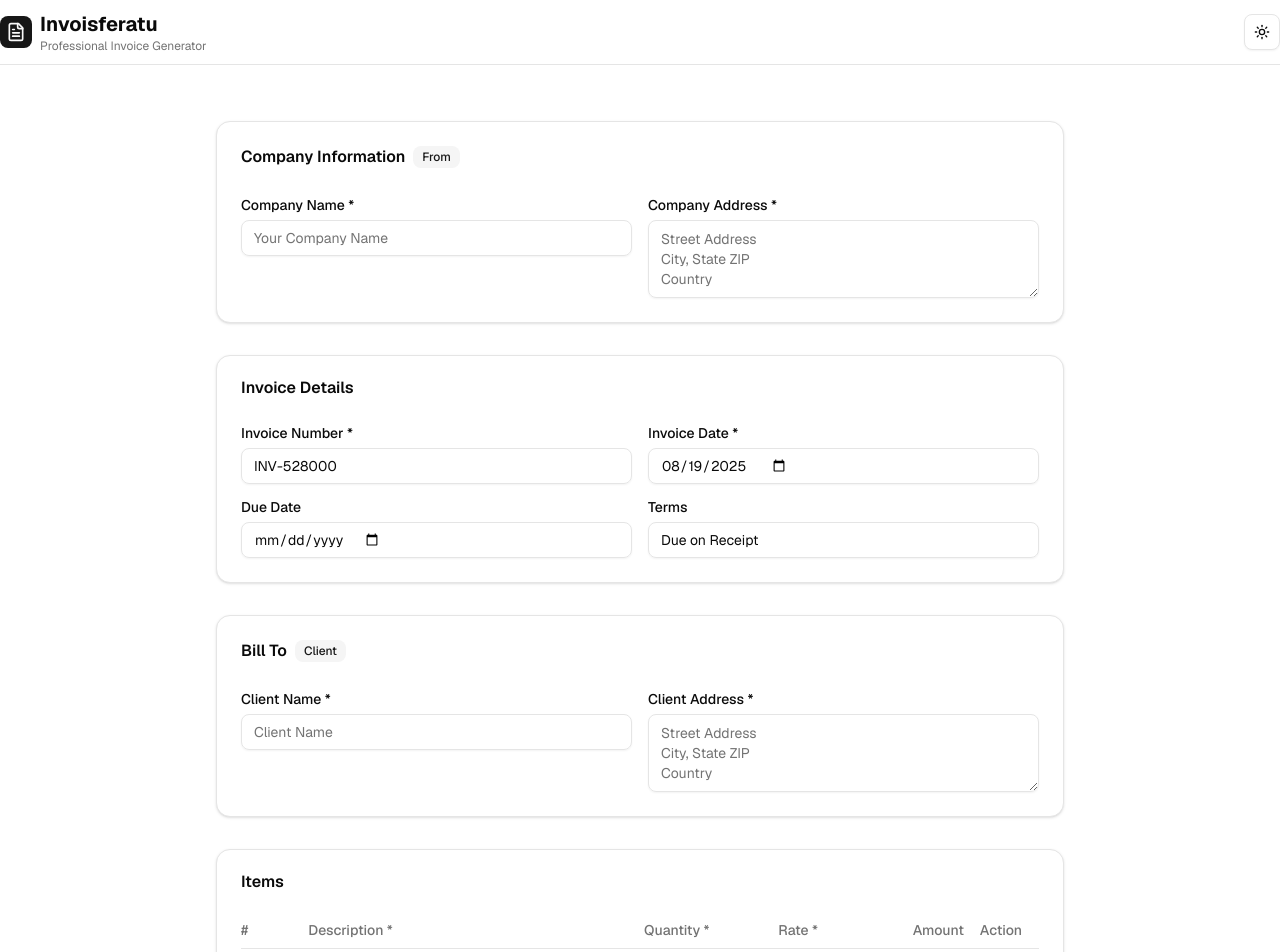
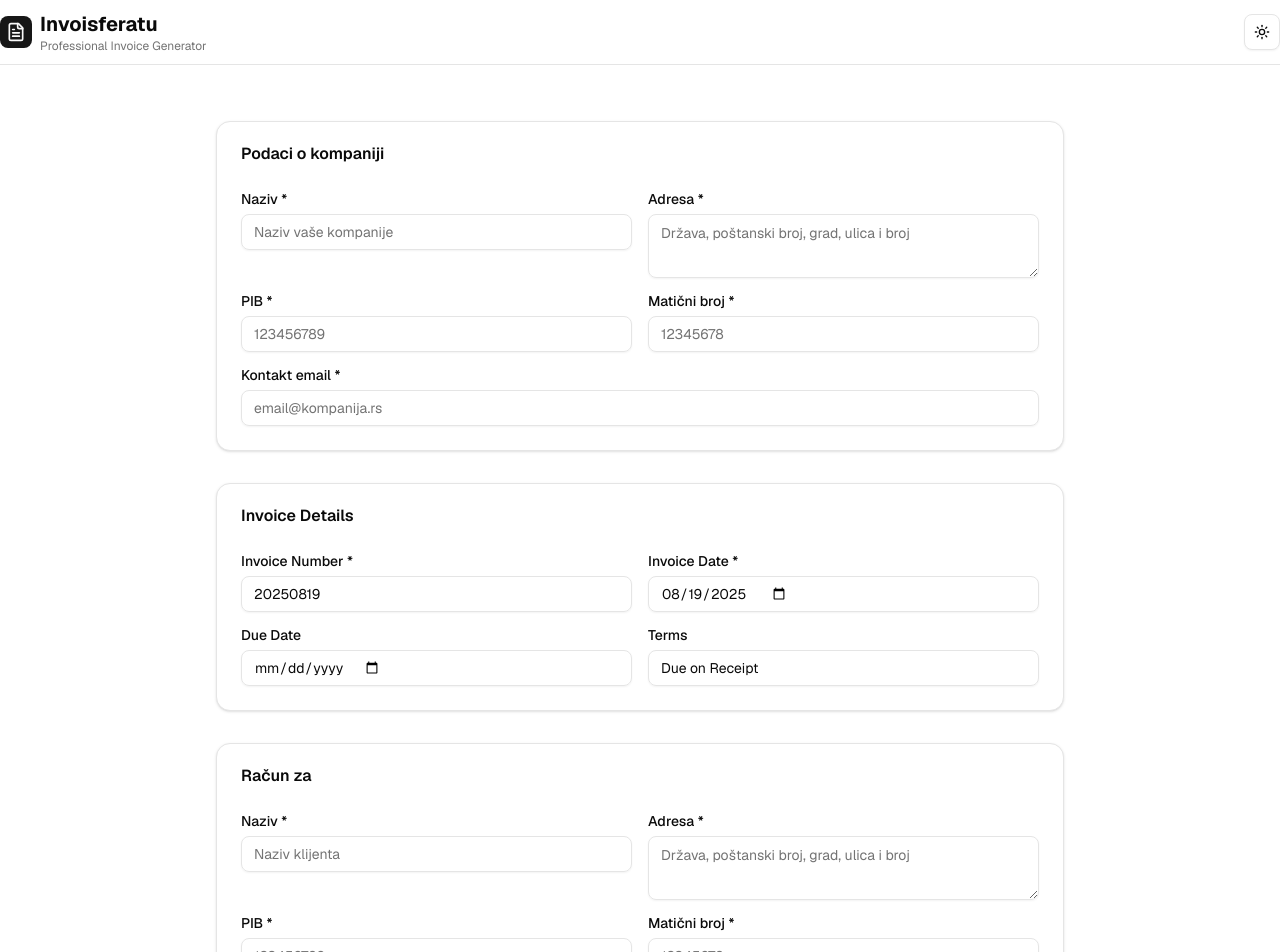
Before and after one commit to nobradov1c/invoisferatu, a Next.js app: page / in a window 1280 px wide. Shown: the top 952 px of the page. Built offline with nearby package versions, Linux system fonts and the light colour scheme.

Commit message:
update form data about the companies

```diff
--- a/app/lib/invoice-schema.ts
+++ b/app/lib/invoice-schema.ts
@@ -7,9 +7,15 @@ export const invoiceItemSchema = z.object({
 });
 
 export const invoiceSchema = z.object({
-  // Company Information
-  companyName: z.string().min(1, "Company name is required"),
-  companyAddress: z.string().min(1, "Company address is required"),
+  // Podaci o kompaniji
+  naziv: z.string().min(1, "Naziv je obavezan"),
+  adresa: z.string().min(1, "Adresa je obavezna"),
+  pib: z.string().min(1, "PIB je obavezan"),
+  maticniBroj: z.string().min(1, "Matični broj je obavezan"),
+  kontaktEmail: z
+    .string()
+    .email("Nije validan email")
+    .min(1, "Email je obavezan"),
 
   // Invoice Details
   invoiceNumber: z.string().min(1, "Invoice number is required"),
@@ -17,9 +23,11 @@ export const invoiceSchema = z.object({
   dueDate: z.string().optional(),
   terms: z.string().optional().default("Due on Receipt"),
 
-  // Client Information
-  clientName: z.string().min(1, "Client name is required"),
-  clientAddress: z.string().min(1, "Client address is required"),
+  // Račun za
+  clientNaziv: z.string().min(1, "Naziv je obavezan"),
+  clientAdresa: z.string().min(1, "Adresa je obavezna"),
+  clientPib: z.string().min(1, "PIB je obavezan"),
+  clientMaticniBroj: z.string().min(1, "Matični broj je obavezan"),
 
   // Items
   items: z.array(invoiceItemSchema).min(1, "At least one item is required"),
--- a/app/lib/pdf-generator.ts
+++ b/app/lib/pdf-generator.ts
@@ -10,16 +10,23 @@ export function generateInvoicePDF(data: InvoiceFormData): void {
   // Company Information (Top Left)
   doc.setFontSize(12);
   doc.setFont("helvetica", "bold");
-  doc.text(data.companyName, 20, 30);
+  doc.text(data.naziv, 20, 30);
 
   doc.setFont("helvetica", "normal");
   doc.setFontSize(10);
-  const companyAddressLines = data.companyAddress.split("\n");
+  const companyAddressLines = data.adresa.split("\n");
   let yPosition = 40;
   companyAddressLines.forEach((line) => {
     doc.text(line, 20, yPosition);
     yPosition += 5;
   });
+
+  // Add PIB, Matični broj, and email
+  doc.text(`PIB: ${data.pib}`, 20, yPosition);
+  yPosition += 5;
+  doc.text(`Matični broj: ${data.maticniBroj}`, 20, yPosition);
+  yPosition += 5;
+  doc.text(`Email: ${data.kontaktEmail}`, 20, yPosition);
 
   // Invoice Title and Number (Top Right)
   doc.setFontSize(20);
@@ -35,19 +42,25 @@ export function generateInvoicePDF(data: InvoiceFormData): void {
   doc.text(`Terms: ${data.terms}`, 150, 70);
 
   // Bill To Section
-  yPosition = 80;
+  yPosition = 95;
   doc.setFont("helvetica", "bold");
-  doc.text("Bill To", 20, yPosition);
+  doc.text("Račun za", 20, yPosition);
 
   doc.setFont("helvetica", "normal");
   yPosition += 10;
-  doc.text(data.clientName, 20, yPosition);
+  doc.text(data.clientNaziv, 20, yPosition);
 
-  const clientAddressLines = data.clientAddress.split("\n");
+  const clientAddressLines = data.clientAdresa.split("\n");
   clientAddressLines.forEach((line) => {
     yPosition += 5;
     doc.text(line, 20, yPosition);
   });
+
+  // Add client PIB and Matični broj
+  yPosition += 5;
+  doc.text(`PIB: ${data.clientPib}`, 20, yPosition);
+  yPosition += 5;
+  doc.text(`Matični broj: ${data.clientMaticniBroj}`, 20, yPosition);
 
   // Calculate totals
   const subtotal = data.items.reduce(
@@ -69,7 +82,7 @@ export function generateInvoicePDF(data: InvoiceFormData): void {
   );
 
   // Items Table
-  yPosition = 120;
+  yPosition = 135;
 
   // Table Headers
   doc.setFont("helvetica", "bold");
--- a/components/forms/invoice-form.tsx
+++ b/components/forms/invoice-form.tsx
@@ -10,28 +10,8 @@ import { Input } from "@/components/ui/input";
 import { Label } from "@/components/ui/label";
 import { Separator } from "@/components/ui/separator";
 import { Textarea } from "@/components/ui/textarea";
+import type { InvoiceFormData } from "../../app/lib/invoice-schema";
 import { generateInvoicePDF } from "../../app/lib/pdf-generator";
-
-interface InvoiceItem {
-  description: string;
-  quantity: number;
-  rate: number;
-}
-
-interface InvoiceFormData {
-  companyName: string;
-  companyAddress: string;
-  invoiceNumber: string;
-  invoiceDate: string;
-  dueDate?: string;
-  terms: string;
-  clientName: string;
-  clientAddress: string;
-  items: InvoiceItem[];
-  taxRate: number;
-  notes?: string;
-  termsAndConditions?: string;
-}
 
 export default function InvoiceForm() {
   const [isGenerating, setIsGenerating] = useState(false);
@@ -46,14 +26,19 @@ export default function InvoiceForm() {
   } = useForm<InvoiceFormData>({
     mode: "onBlur", // Enable validation on blur for better UX
     defaultValues: {
-      companyName: "",
-      companyAddress: "",
-      invoiceNumber: `INV-${String(Date.now()).slice(-6)}`,
+      naziv: "",
+      adresa: "",
+      pib: "",
+      maticniBroj: "",
+      kontaktEmail: "",
+      invoiceNumber: new Date().toISOString().split("T")[0].replace(/-/g, ""),
       invoiceDate: new Date().toISOString().split("T")[0],
       dueDate: "",
       terms: "Due on Receipt",
-      clientName: "",
-      clientAddress: "",
+      clientNaziv: "",
+      clientAdresa: "",
+      clientPib: "",
+      clientMaticniBroj: "",
       items: [{ description: "", quantity: 1, rate: 0 }],
       taxRate: 0,
       notes: "",
@@ -83,17 +68,21 @@ export default function InvoiceForm() {
     const errors: any = {};
 
     // Required field validation
-    if (!data.companyName?.trim())
-      errors.companyName = "Company name is required";
-    if (!data.companyAddress?.trim())
-      errors.companyAddress = "Company address is required";
+    if (!data.naziv?.trim()) errors.naziv = "Naziv je obavezan";
+    if (!data.adresa?.trim()) errors.adresa = "Adresa je obavezna";
+    if (!data.pib?.trim()) errors.pib = "PIB je obavezan";
+    if (!data.maticniBroj?.trim())
+      errors.maticniBroj = "Matični broj je obavezan";
+    if (!data.kontaktEmail?.trim()) errors.kontaktEmail = "Email je obavezan";
     if (!data.invoiceNumber?.trim())
       errors.invoiceNumber = "Invoice number is required";
     if (!data.invoiceDate?.trim())
       errors.invoiceDate = "Invoice date is required";
-    if (!data.clientName?.trim()) errors.clientName = "Client name is required";
-    if (!data.clientAddress?.trim())
-      errors.clientAddress = "Client address is required";
+    if (!data.clientNaziv?.trim()) errors.clientNaziv = "Naziv je obavezan";
+    if (!data.clientAdresa?.trim()) errors.clientAdresa = "Adresa je obavezna";
+    if (!data.clientPib?.trim()) errors.clientPib = "PIB je obavezan";
+    if (!data.clientMaticniBroj?.trim())
+      errors.clientMaticniBroj = "Matični broj je obavezan";
 
     // Items validation
     if (!data.items || data.items.length === 0) {
@@ -176,36 +165,72 @@ export default function InvoiceForm() {
         <Card>
           <CardHeader>
             <CardTitle className="flex items-center gap-2">
-              Company Information
-              <Badge variant="secondary">From</Badge>
+              Podaci o kompaniji
             </CardTitle>
           </CardHeader>
           <CardContent className="grid gap-4 md:grid-cols-2">
             <div className="space-y-2">
-              <Label htmlFor="companyName">Company Name *</Label>
+              <Label htmlFor="naziv">Naziv *</Label>
               <Input
-                id="companyName"
-                placeholder="Your Company Name"
-                {...register("companyName")}
+                id="naziv"
+                placeholder="Naziv vaše kompanije"
+                {...register("naziv")}
               />
-              {errors.companyName && (
+              {errors.naziv && (
                 <p className="text-destructive text-sm">
-                  {errors.companyName.message}
+                  {errors.naziv.message}
                 </p>
               )}
             </div>
 
             <div className="space-y-2">
-              <Label htmlFor="companyAddress">Company Address *</Label>
+              <Label htmlFor="adresa">Adresa *</Label>
               <Textarea
-                id="companyAddress"
-                placeholder="Street Address&#10;City, State ZIP&#10;Country"
+                id="adresa"
+                placeholder="Država, poštanski broj, grad, ulica i broj"
                 rows={3}
-                {...register("companyAddress")}
+                {...register("adresa")}
               />
-              {errors.companyAddress && (
+              {errors.adresa && (
                 <p className="text-destructive text-sm">
-                  {errors.companyAddress.message}
+                  {errors.adresa.message}
+                </p>
+              )}
+            </div>
+
+            <div className="space-y-2">
+              <Label htmlFor="pib">PIB *</Label>
+              <Input id="pib" placeholder="123456789" {...register("pib")} />
+              {errors.pib && (
+                <p className="text-destructive text-sm">{errors.pib.message}</p>
+              )}
+            </div>
+
+            <div className="space-y-2">
+              <Label htmlFor="maticniBroj">Matični broj *</Label>
+              <Input
+                id="maticniBroj"
+                placeholder="12345678"
+                {...register("maticniBroj")}
+              />
+              {errors.maticniBroj && (
+                <p className="text-destructive text-sm">
+                  {errors.maticniBroj.message}
+                </p>
+              )}
+            </div>
+
+            <div className="space-y-2 md:col-span-2">
+              <Label htmlFor="kontaktEmail">Kontakt email *</Label>
+              <Input
+                id="kontaktEmail"
+                type="email"
+                placeholder="email@kompanija.rs"
+                {...register("kontaktEmail")}
+              />
+              {errors.kontaktEmail && (
+                <p className="text-destructive text-sm">
+                  {errors.kontaktEmail.message}
                 </p>
               )}
             </div>
@@ -265,37 +290,62 @@ export default function InvoiceForm() {
         {/* Client Information */}
         <Card>
           <CardHeader>
-            <CardTitle className="flex items-center gap-2">
-              Bill To
-              <Badge variant="secondary">Client</Badge>
-            </CardTitle>
+            <CardTitle className="flex items-center gap-2">Račun za</CardTitle>
           </CardHeader>
           <CardContent className="grid gap-4 md:grid-cols-2">
             <div className="space-y-2">
-              <Label htmlFor="clientName">Client Name *</Label>
+              <Label htmlFor="clientNaziv">Naziv *</Label>
               <Input
-                id="clientName"
-                placeholder="Client Name"
-                {...register("clientName")}
+                id="clientNaziv"
+                placeholder="Naziv klijenta"
+                {...register("clientNaziv")}
               />
-              {errors.clientName && (
+              {errors.clientNaziv && (
                 <p className="text-destructive text-sm">
-                  {errors.clientName.message}
+                  {errors.clientNaziv.message}
                 </p>
               )}
             </div>
 
             <div className="space-y-2">
-              <Label htmlFor="clientAddress">Client Address *</Label>
+              <Label htmlFor="clientAdresa">Adresa *</Label>
               <Textarea
-                id="clientAddress"
-                placeholder="Street Address&#10;City, State ZIP&#10;Country"
+                id="clientAdresa"
+                placeholder="Država, poštanski broj, grad, ulica i broj"
                 rows={3}
-                {...register("clientAddress")}
+                {...register("clientAdresa")}
               />
-              {errors.clientAddress && (
+              {errors.clientAdresa && (
                 <p className="text-destructive text-sm">
-                  {errors.clientAddress.message}
+                  {errors.clientAdresa.message}
+                </p>
+              )}
+            </div>
+
+            <div className="space-y-2">
+              <Label htmlFor="clientPib">PIB *</Label>
+              <Input
+                id="clientPib"
+                placeholder="123456789"
+                {...register("clientPib")}
+              />
+              {errors.clientPib && (
+                <p className="text-destructive text-sm">
+                  {errors.clientPib.message}
+                </p>
+              )}
+            </div>
+
+            <div className="space-y-2">
+              <Label htmlFor="clientMaticniBroj">Matični broj *</Label>
+              <Input
+                id="clientMaticniBroj"
+                placeholder="12345678"
+                {...register("clientMaticniBroj")}
+              />
+              {errors.clientMaticniBroj && (
+                <p className="text-destructive text-sm">
+                  {errors.clientMaticniBroj.message}
                 </p>
               )}
             </div>
```
